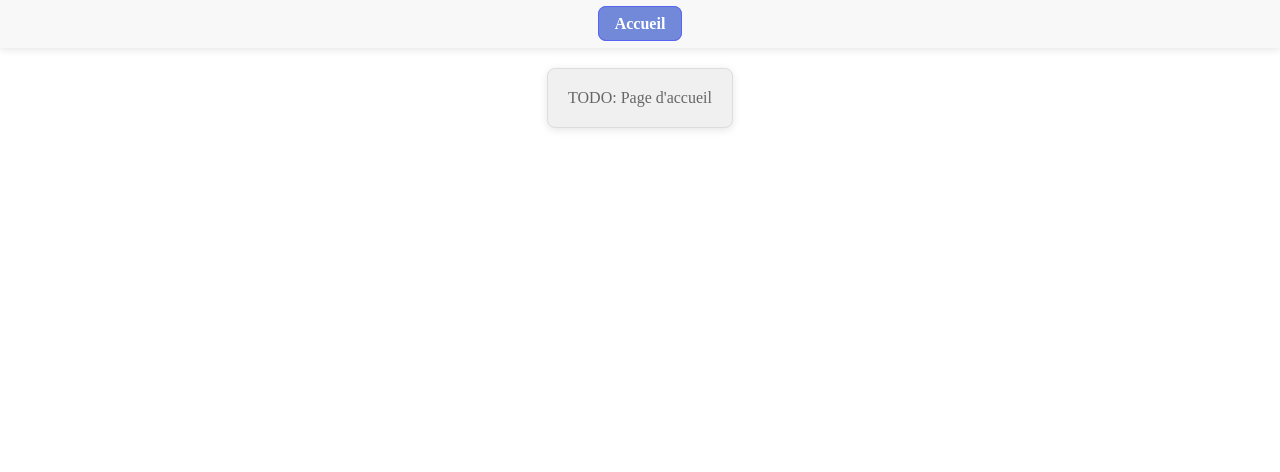
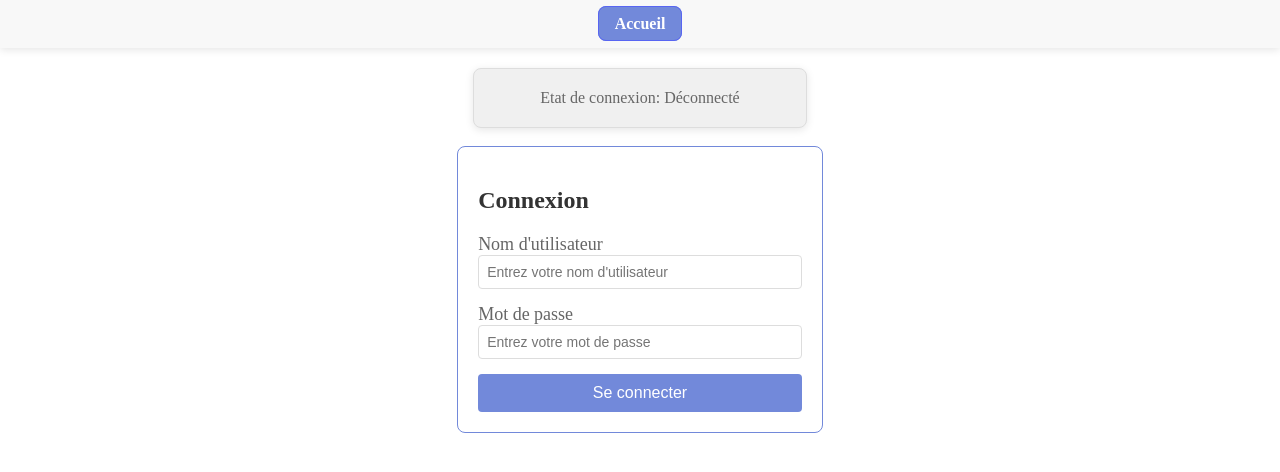
Before and after one commit to Rijenth/gRPC, a Vue app in the folder web/: page / in a window 1280 px wide. Shown: the top 472 px of the page. Built offline with nearby package versions, Linux system fonts and the light colour scheme.

Commit message:
wip: auth page

```diff
--- /dev/null
+++ b/web/src/components/LabelledInput.vue
@@ -0,0 +1,54 @@
+<script setup lang="ts">
+import { defineProps } from "vue";
+
+defineProps({
+  label: { type: String, required: true },
+  id: { type: String, required: true },
+  type: { type: String, default: "text" },
+  modelValue: { type: String, default: "" },
+  placeholder: { type: String, default: "" },
+});
+
+const emit = defineEmits(["update:modelValue"]);
+
+const handleInput = (event: Event) => {
+  const target = event.target as HTMLInputElement | null;
+
+  if (target) {
+    emit("update:modelValue", target.value);
+  }
+};
+</script>
+
+<template>
+  <div class="form-group">
+    <label :for="id">{{ label }}</label>
+    <input
+      :id="id"
+      :type="type"
+      :value="modelValue"
+      :placeholder="placeholder"
+      @input="handleInput"
+    />
+  </div>
+</template>
+
+<style scoped>
+.form-group {
+  margin-bottom: 15px;
+}
+
+label {
+  font-size: 18px;
+  color: #666;
+}
+
+input {
+  width: 100%;
+  padding: 8px;
+  border-radius: 4px;
+  border: 1px solid #ddd;
+  font-size: 14px;
+  box-sizing: border-box;
+}
+</style>
--- a/web/src/pages/HomePage.vue
+++ b/web/src/pages/HomePage.vue
@@ -1,5 +1,21 @@
+<script setup lang="ts">
+import { useAuth } from "../state/useAuth";
+import UserAuthentication from "../widgets/UserAuthentication.vue";
+
+const auth = useAuth();
+</script>
+
 <template>
-  <p class="info-message">TODO: Page d'accueil</p>
+  <div>
+    <p class="info-message">
+      Etat de connexion:
+      {{ auth.state.authenticated ? "Connecté" : "Déconnecté" }}
+    </p>
+
+    <br />
+
+    <UserAuthentication v-if="!auth.state.authenticated" />
+  </div>
 </template>
 
 <style scoped>
--- /dev/null
+++ b/web/src/widgets/UserAuthentication.vue
@@ -0,0 +1,90 @@
+<script setup lang="ts">
+import { ref } from "vue";
+import EmitButton from "../components/EmitButton.vue";
+import ErrorMessage from "../components/ErrorMessage.vue";
+import { useAuth } from "../state/useAuth";
+import LabelledInput from "../components/LabelledInput.vue";
+
+const auth = useAuth();
+const username = ref("");
+const password = ref("");
+const errorMessage = ref("");
+
+const handleLogin = async () => {
+  errorMessage.value = "";
+
+  if (!username.value || !password.value) {
+    errorMessage.value = "Veuillez remplir tous les champs";
+    return;
+  }
+
+  setTimeout(() => {
+    if (username.value !== "admin") {
+      errorMessage.value = "Nom d'utilisateur ou mot de passe incorrect";
+      return;
+    }
+    auth.login(username.value);
+  }, 1000);
+};
+</script>
+
+<template>
+  <div class="login-box">
+    <h2>Connexion</h2>
+
+    <ErrorMessage v-if="errorMessage" :message="errorMessage" />
+
+    <LabelledInput
+      label="Nom d'utilisateur"
+      id="username"
+      type="text"
+      v-model="username"
+      placeholder="Entrez votre nom d'utilisateur"
+    />
+
+    <LabelledInput
+      label="Mot de passe"
+      id="password"
+      type="password"
+      v-model="password"
+      placeholder="Entrez votre mot de passe"
+    />
+
+    <EmitButton :onButtonClick="handleLogin" text="Se connecter" />
+  </div>
+</template>
+
+<style scoped>
+.login-box {
+  display: flex;
+  flex-direction: column;
+  align-items: left;
+  min-width: 300px;
+  padding: 20px;
+  border: 1px solid #7289da;
+  border-radius: 8px;
+}
+
+h2 {
+  margin-bottom: 20px;
+  color: #333;
+}
+
+.form-group {
+  margin-bottom: 15px;
+}
+
+label {
+  font-size: 18px;
+  color: #666;
+}
+
+input {
+  width: 100%;
+  padding: 8px;
+  border-radius: 4px;
+  border: 1px solid #ddd;
+  font-size: 14px;
+  box-sizing: border-box;
+}
+</style>
```
